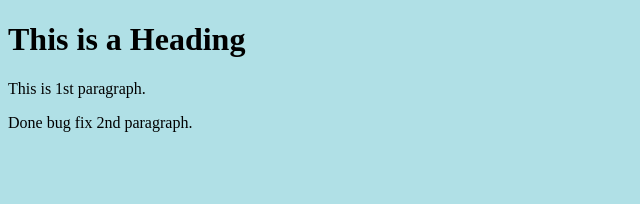
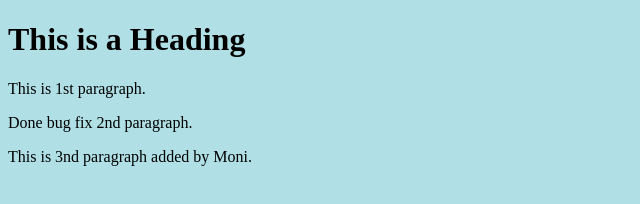
Before and after one commit to hellocutiemation/basic-merge, a plain HTML site: page index.html in a window 1280 px wide. Shown: the whole page, without its empty margins (0-640 px from the left). Drawn offline with Linux system fonts and the light colour scheme.

Commit message:
Updated index.html Added 3rd P by Moni
Updated index.html Added 3rd P by Moni

```diff
--- a/index.html
+++ b/index.html
@@ -8,6 +8,7 @@
 <h1>This is a Heading</h1>
 <p>This is 1st paragraph.</p>
 <p>Done bug fix 2nd paragraph.</p>
+<p>This is 3nd paragraph added by Moni.</p>
 
 </body>
 </html>
```
